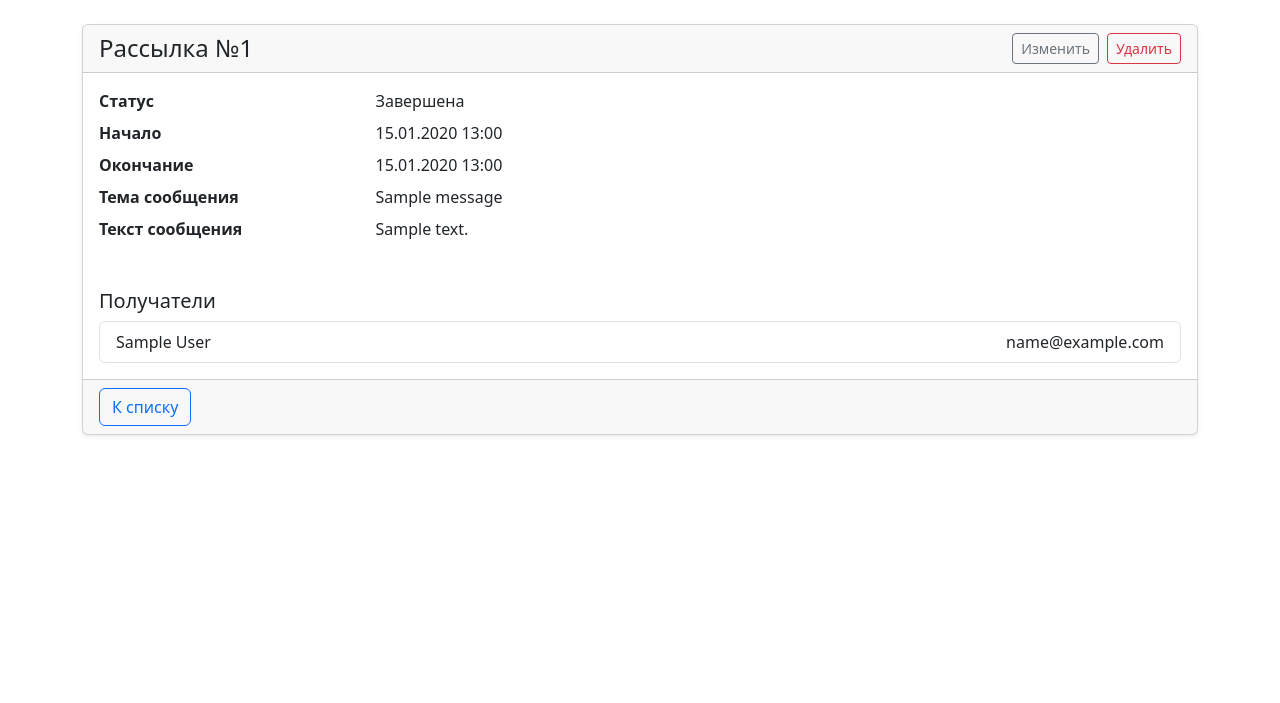
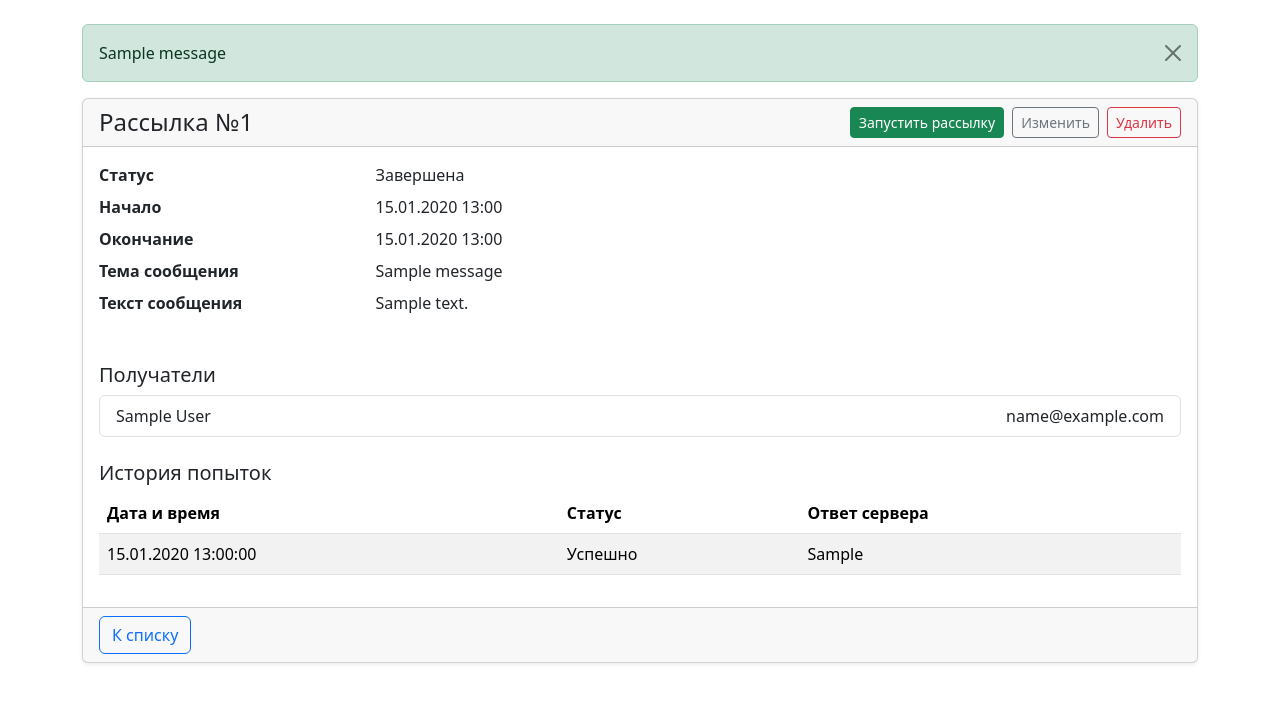
Before and after one commit to DanilaSpasov/django_mailer, a Django app: page /mailings/1/ in a window 1280 px wide. Shown: the part 57-760 px from the top of the page. Run offline with Django 5.2, Linux system fonts and the light colour scheme; a user stored in the database is signed in; tables that the repository leaves empty hold one stand-in row (values such as "Sample post"); one stand-in notice (Sample message) is shown.

Commit message:
Add manual mailing launch

```diff
--- a/mailing/templates/mailing/base.html
+++ b/mailing/templates/mailing/base.html
@@ -38,6 +38,21 @@
 </nav>
 
 <main class="container py-4">
+    {% for message in messages %}
+        <div
+            class="alert {% if message.tags == 'error' %}alert-danger{% else %}alert-{{ message.tags }}{% endif %} alert-dismissible fade show"
+            role="alert"
+        >
+            {{ message }}
+            <button
+                type="button"
+                class="btn-close"
+                data-bs-dismiss="alert"
+                aria-label="Закрыть"
+            ></button>
+        </div>
+    {% endfor %}
+
     {% block content %}
     {% endblock %}
 </main>
--- a/mailing/templates/mailing/mailing_detail.html
+++ b/mailing/templates/mailing/mailing_detail.html
@@ -7,6 +7,15 @@
     <div class="card-header d-flex justify-content-between align-items-center">
         <h1 class="h4 mb-0">Рассылка №{{ mailing.pk }}</h1>
         <div class="d-flex gap-2">
+            <form
+                method="post"
+                action="{% url 'mailing:mailing_send' mailing.pk %}"
+            >
+                {% csrf_token %}
+                <button class="btn btn-sm btn-success" type="submit">
+                    Запустить рассылку
+                </button>
+            </form>
             <a
                 class="btn btn-sm btn-outline-secondary"
                 href="{% url 'mailing:mailing_update' mailing.pk %}"
@@ -51,6 +60,32 @@
                 <li class="list-group-item">Получатели не выбраны.</li>
             {% endfor %}
         </ul>
+
+        <h2 class="h5 mt-4">История попыток</h2>
+        <div class="table-responsive">
+            <table class="table table-striped align-middle">
+                <thead>
+                <tr>
+                    <th scope="col">Дата и время</th>
+                    <th scope="col">Статус</th>
+                    <th scope="col">Ответ сервера</th>
+                </tr>
+                </thead>
+                <tbody>
+                {% for attempt in mailing.attempts.all %}
+                    <tr>
+                        <td>{{ attempt.attempt_time|date:"d.m.Y H:i:s" }}</td>
+                        <td>{{ attempt.status }}</td>
+                        <td>{{ attempt.server_response }}</td>
+                    </tr>
+                {% empty %}
+                    <tr>
+                        <td colspan="3">Попыток отправки пока нет.</td>
+                    </tr>
+                {% endfor %}
+                </tbody>
+            </table>
+        </div>
     </div>
 
     <div class="card-footer">
--- a/mailing/templates/mailing/message_list.html
+++ b/mailing/templates/mailing/message_list.html
@@ -10,7 +10,7 @@
     </a>
 </div>
 
-{% if messages %}
+{% if message_list %}
     <div class="table-responsive">
         <table class="table table-striped align-middle">
             <thead>
@@ -21,7 +21,7 @@
             </tr>
             </thead>
             <tbody>
-            {% for message in messages %}
+            {% for message in message_list %}
                 <tr>
                     <td>{{ message.subject }}</td>
                     <td>{{ message.body|truncatechars:80 }}</td>
--- a/mailing/urls.py
+++ b/mailing/urls.py
@@ -16,6 +16,7 @@ from mailing.views import (
     RecipientDetailView,
     RecipientListView,
     RecipientUpdateView,
+    send_mailing_view,
 )
 
 
@@ -62,6 +63,7 @@ urlpatterns = [
     ),
     path("mailings/", MailingListView.as_view(), name="mailing_list"),
     path("mailings/create/", MailingCreateView.as_view(), name="mailing_create"),
+    path("mailings/<int:pk>/send/", send_mailing_view, name="mailing_send"),
     path(
         "mailings/<int:pk>/",
         MailingDetailView.as_view(),
--- a/mailing/views.py
+++ b/mailing/views.py
@@ -1,6 +1,12 @@
+from django.contrib import messages
+from django.contrib.auth.decorators import login_required
 from django.contrib.auth.mixins import LoginRequiredMixin
 from django.core.exceptions import PermissionDenied
+from django.core.mail import send_mail
+from django.shortcuts import get_object_or_404, redirect
 from django.urls import reverse, reverse_lazy
+from django.utils import timezone
+from django.views.decorators.http import require_POST
 from django.views.generic import (
     CreateView,
     DeleteView,
@@ -10,7 +16,7 @@ from django.views.generic import (
 )
 
 from mailing.forms import MailingForm, MessageForm, RecipientForm
-from mailing.models import Mailing, Message, Recipient
+from mailing.models import Mailing, MailingAttempt, Message, Recipient
 
 
 class RecipientListView(LoginRequiredMixin, ListView):
@@ -88,7 +94,7 @@ class RecipientDeleteView(LoginRequiredMixin, DeleteView):
 class MessageListView(LoginRequiredMixin, ListView):
     model = Message
     template_name = "mailing/message_list.html"
-    context_object_name = "messages"
+    context_object_name = "message_list"
 
 
 class MessageCreateView(LoginRequiredMixin, CreateView):
@@ -205,3 +211,70 @@ class MailingDeleteView(LoginRequiredMixin, DeleteView):
             raise PermissionDenied
 
         return super().dispatch(request, *args, **kwargs)
+
+
+@login_required
+@require_POST
+def send_mailing_view(request, pk):
+    mailing = get_object_or_404(
+        Mailing,
+        pk=pk,
+        owner=request.user,
+    )
+    current_time = timezone.now()
+
+    if not mailing.start_time <= current_time <= mailing.end_time:
+        messages.error(
+            request,
+            "Рассылку можно запустить только в установленный период.",
+        )
+        return redirect("mailing:mailing_detail", pk=mailing.pk)
+
+    successful_attempts = 0
+    failed_attempts = 0
+
+    for recipient in mailing.recipients.all():
+        try:
+            sent_count = send_mail(
+                subject=mailing.message.subject,
+                message=mailing.message.body,
+                from_email=None,
+                recipient_list=[recipient.email],
+            )
+
+            if sent_count:
+                MailingAttempt.objects.create(
+                    mailing=mailing,
+                    status=MailingAttempt.STATUS_SUCCESS,
+                    server_response=f"Письмо отправлено: {recipient.email}",
+                )
+                successful_attempts += 1
+            else:
+                MailingAttempt.objects.create(
+                    mailing=mailing,
+                    status=MailingAttempt.STATUS_FAILED,
+                    server_response=f"Письмо не отправлено: {recipient.email}",
+                )
+                failed_attempts += 1
+
+        except Exception as error:
+            MailingAttempt.objects.create(
+                mailing=mailing,
+                status=MailingAttempt.STATUS_FAILED,
+                server_response=f"{recipient.email}: {error}",
+            )
+            failed_attempts += 1
+
+    add_message = (
+        messages.warning
+        if failed_attempts or not successful_attempts
+        else messages.success
+    )
+    add_message(
+        request,
+        (
+            f"Рассылка завершена. Успешно: {successful_attempts}, "
+            f"неуспешно: {failed_attempts}."
+        ),
+    )
+    return redirect("mailing:mailing_detail", pk=mailing.pk)
```
Also changed, not shown: config/settings.py (+11 -1 lines), 1 other file.
